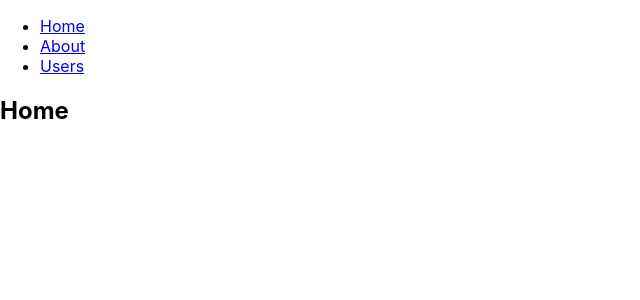
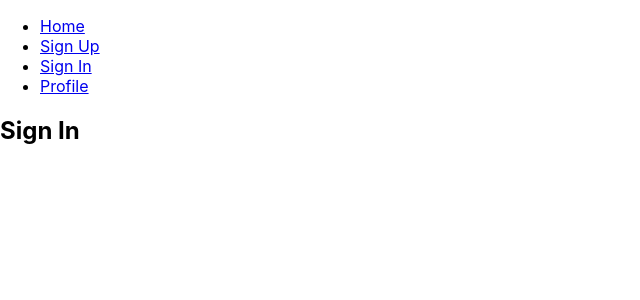
Before and after one commit to Albatroaz7/login-example, a React (Create React App) app: page /signin in a window 1280 px wide. Shown: the top 300 px of the page, without its empty margins (0-640 px from the left). Built offline with nearby package versions, Linux system fonts and the light colour scheme.

Commit message:
Setup pages and routes

```diff
--- a/src/App.js
+++ b/src/App.js
@@ -5,6 +5,10 @@ import {
   Route,
   Link
 } from "react-router-dom";
+import Home from './pages/Home'
+import SignUp from "./pages/SignUp";
+import SignIn from "./pages/SignIn";
+import Profile from "./pages/Profile";
 
 export default function App() {
   return (
@@ -16,10 +20,13 @@ export default function App() {
                 <Link to="/">Home</Link>
               </li>
               <li>
-                <Link to="/about">About</Link>
+                <Link to="/signup">Sign Up</Link>
               </li>
               <li>
-                <Link to="/users">Users</Link>
+                <Link to="/signin">Sign In</Link>
+              </li>
+              <li>
+                <Link to="/profile">Profile</Link>
               </li>
             </ul>
           </nav>
@@ -27,29 +34,23 @@ export default function App() {
           {/* A <Switch> looks through its children <Route>s and
             renders the first one that matches the current URL. */}
           <Switch>
-            <Route path="/about">
-              <About />
+            <Route exact path="/">
+              <Home />
             </Route>
-            <Route path="/users">
-              <Users />
+            <Route path="/signup">
+              <SignUp />
+            </Route>
+            <Route path="/signin">
+              <SignIn />
+            </Route>
+            <Route path="/profile">
+              <Profile />
             </Route>
             <Route path="/">
-              <Home />
+              <h3>404, page not found.</h3>
             </Route>
           </Switch>
         </div>
       </Router>
   );
 }
-
-function Home() {
-  return <h2>Home</h2>;
-}
-
-function About() {
-  return <h2>About</h2>;
-}
-
-function Users() {
-  return <h2>Users</h2>;
-}
--- /dev/null
+++ b/src/pages/Home.js
@@ -0,0 +1,5 @@
+import React from 'react'
+
+export default function Home(){
+    return <h2>Home</h2>;
+}
--- /dev/null
+++ b/src/pages/Profile.js
@@ -0,0 +1,5 @@
+import React from 'react'
+
+export default function Profile(){
+    return <h2>Profile</h2>;
+}
--- /dev/null
+++ b/src/pages/SignIn.js
@@ -0,0 +1,5 @@
+import React from 'react'
+
+export default function SignIn(){
+    return <h2>Sign In</h2>;
+}
--- /dev/null
+++ b/src/pages/SignUp.js
@@ -0,0 +1,5 @@
+import React from 'react'
+
+export default function SignUp(){
+    return <h2>Sign Up</h2>;
+}
```
Also changed, not shown: 1 other file (tests, documents, lock files or other folders).
